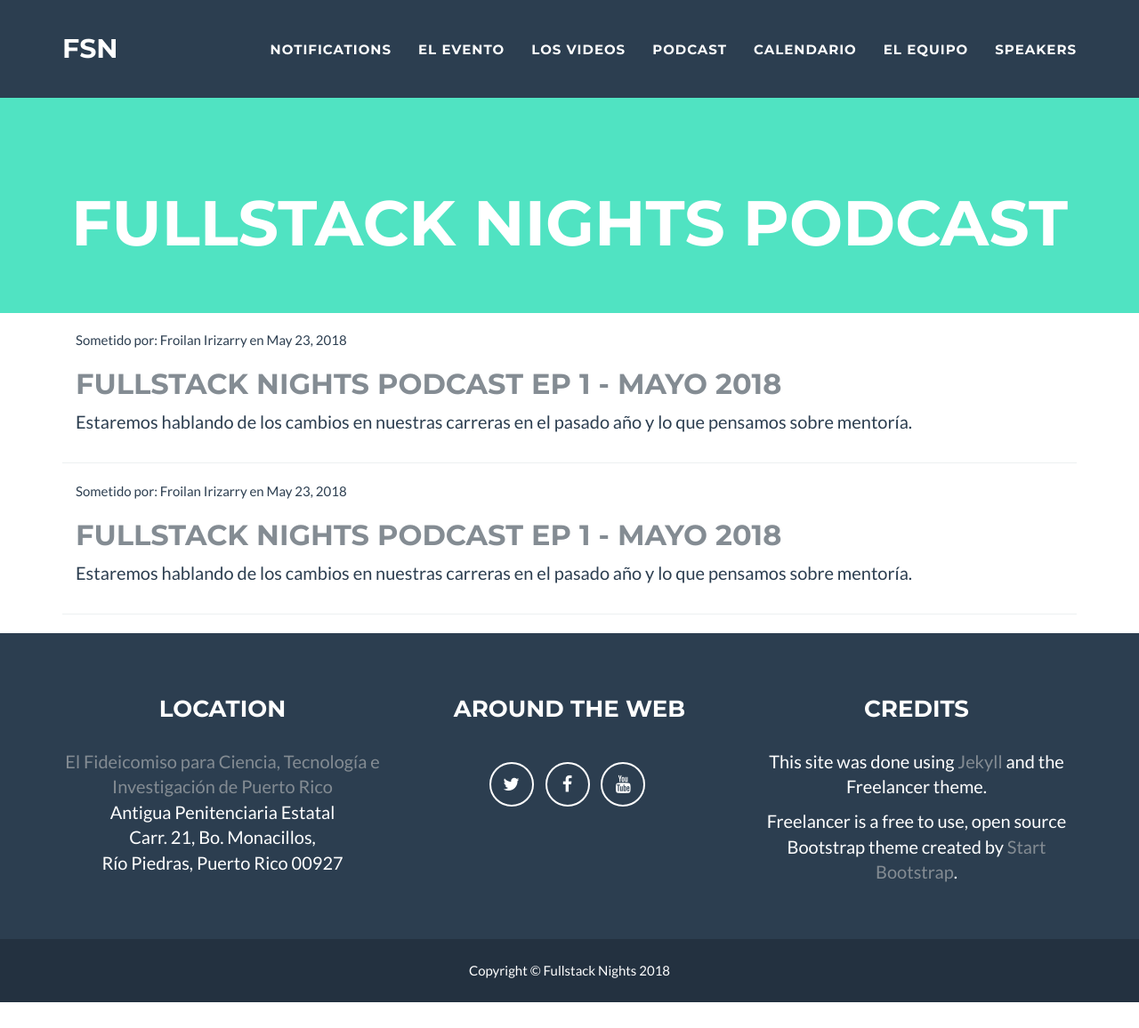
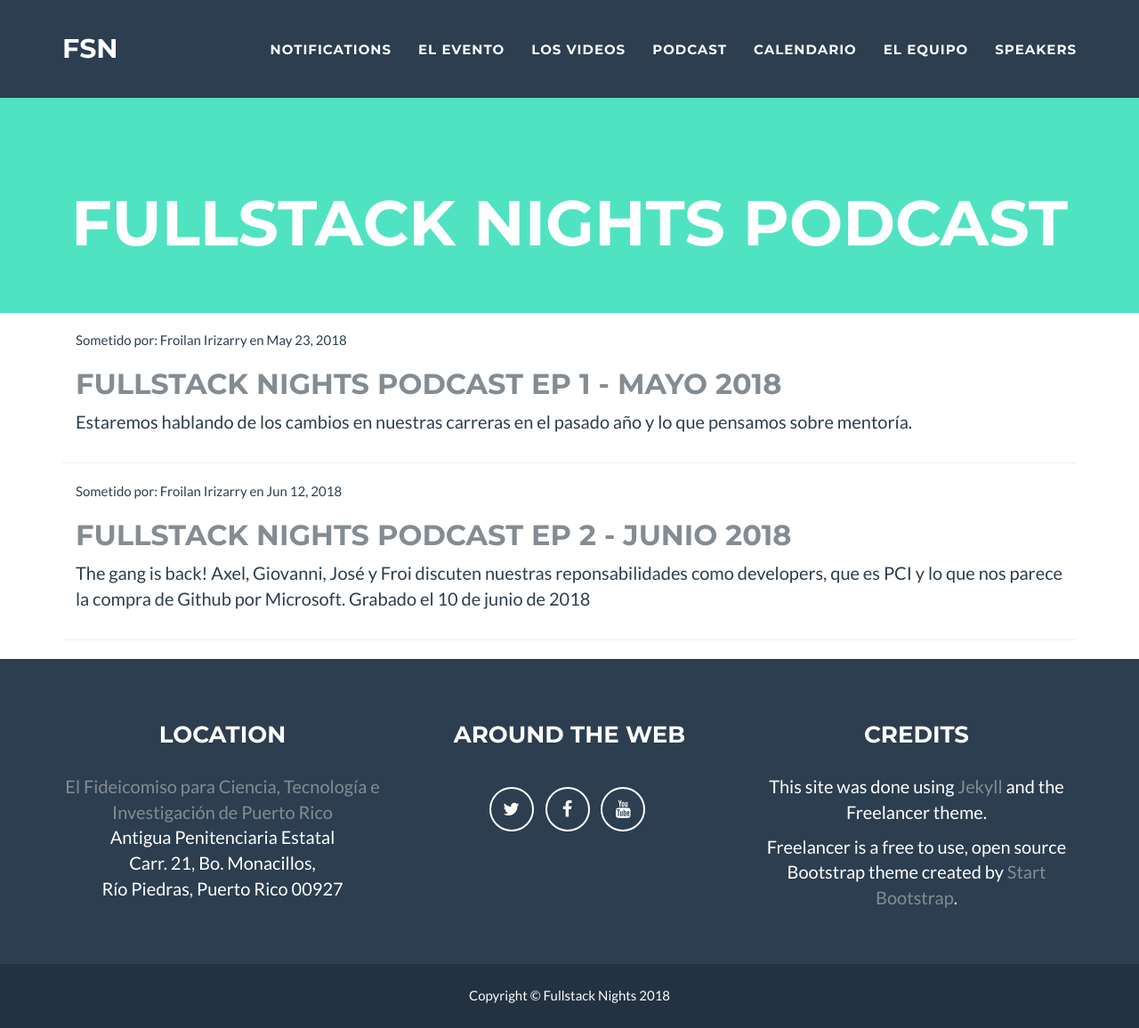
Before and after one commit to fullstacknights/fullstacknights.github.io, a Jekyll site: the page built from podcast.html, in a window 1280 px wide and 1156 px high. Shown: the whole window at 89% size. Built offline with Jekyll 4.4.1, drawn with Linux system fonts in a browser that asks for light colours.

Commit message:
Finishing up episode 2 show notes.

```diff
--- /dev/null
+++ b/_podcast/2018-06-12-fullstack-nights-podcast-ep2.md
@@ -0,0 +1,50 @@
+---
+layout: post
+title: "Fullstack Nights Podcast Ep 2 - Junio 2018"
+date: 2018-06-12 00:00:00 -0400
+categories: fsn podcast
+author: Froilan Irizarry
+description: The gang is back! Axel, Giovanni, José y Froi discuten nuestras reponsabilidades como developers, que es PCI y lo que nos parece la compra de Github por Microsoft. Grabado el 10 de junio de 2018
+---
+
+# Episodio 2: Responsabilidad y Seguridad
+
+En este episodio discutimos:
+
+* La compra de Github por Microsoft
+* Apple y sus productos de machine learning
+* ¿Qué resposabilidades tenemos como developers?
+* Lecciones implementando el estandard de PCI (Payment Card Industry)
+
+<iframe src="https://anchor.fm/fullstack-nights-podcast/embed/episodes/Episodio-2---Responsabilidad-y-Seguridad-e1kei4" height="102px" width="400px" frameborder="0" scrolling="no"></iframe>
+
+## Enlances
+
+* Github Blog: A bright future for GitHub - [https://blog.github.com/2018-06-04-github-microsoft/](https://blog.github.com/2018-06-04-github-microsoft/)
+* Core ML: [https://developer.apple.com/documentation/coreml](https://developer.apple.com/documentation/coreml)
+* Create ML: [https://developer.apple.com/documentation/create_ml](https://developer.apple.com/documentation/create_ml)
+* The Phoenix Project: [https://www.amazon.com/Phoenix-Project-DevOps-Helping-Business/dp/0988262592](https://www.amazon.com/Phoenix-Project-DevOps-Helping-Business/dp/0988262592)
+
+## Picks
+
+### Froi
+
+* CFA Summit 2018: [https://www.youtube.com/watch?v=MoTgvNRYLOs&list=PL65XgbSILalU3CPOpBOzBiX-31rzk8oox](https://www.youtube.com/watch?v=MoTgvNRYLOs&list=PL65XgbSILalU3CPOpBOzBiX-31rzk8oox)
+* Hyperledger: [https://www.hyperledger.org/](https://www.hyperledger.org/)
+* Bracket Pair Colorizer: [https://marketplace.visualstudio.com/items?itemName=CoenraadS.bracket-pair-colorizer#review-details](https://marketplace.visualstudio.com/items?itemName=CoenraadS.bracket-pair-colorizer#review-details)
+
+### Axel
+
+* AWAIR (Temperature and Air Monitor): [https://getawair.com/](https://getawair.com/)
+
+### José
+
+* GitHub Issues Chooser: [https://github.com/jpadilla/pyjwt/issues/new/choose](https://github.com/jpadilla/pyjwt/issues/new/choose)
+* Python Black: [https://github.com/ambv/black](https://github.com/ambv/black)
+
+### Giovanni
+
+* The Indicator from Planet Money: [https://www.npr.org/sections/money/567724614/the-indicator](https://www.npr.org/sections/money/567724614/the-indicator)
+* ReviewMeta: [https://reviewmeta.com](https://reviewmeta.com)
+* Design Mistakes in Node by Ryan Dahl @ JSConf EU 2018: [https://www.youtube.com/watch?v=M3BM9TB-8yA](https://www.youtube.com/watch?v=M3BM9TB-8yA)
+* Deno: [https://github.com/ry/deno](https://github.com/ry/deno)
--- a/_podcast/2019-05-23-fullstack-nights-podcast-ep2.md
+++ /dev/null
@@ -1,29 +0,0 @@
----
-layout: post
-title: "Fullstack Nights Podcast Ep 1 - Mayo 2018"
-date: 2018-05-23 00:00:00 -0400
-categories: fsn podcast
-author: Froilan Irizarry
-description: Estaremos hablando de los cambios en nuestras carreras en el pasado año y lo que pensamos sobre mentoría.
----
-
-# Nuestro episodio alpha
-
-Estaremos hablando de los cambios en nuestras carreras en el pasado año y lo que pensamos sobre mentoría.
-
-<iframe src="https://anchor.fm/fullstack-nights-podcast/embed/episodes/Fullstack-Nights-Podcast---Episode-1-e1h4c1" height="102px" width="400px" frameborder="0" scrolling="no"></iframe>
-
-## Contactarnos por Twitter
-
-* FSN - [@fullstacknights](https://twitter.com/fullstacknights)
-* Froi - [@skfroi](https://twitter.com/skfroi)
-* Axel - [@arivera](https://twitter.com/arivera)
-
-## Picks:
-
-* Fullstack Nights - [fullstacknights.com ](https://fullstacknights.com)
-* Code.gov - [code.gov](https://code.gov)
-* Code.gov Github - [github.com/gsa/code-gov ](https://github.com/gsa/code-gov)
-* Code for Orlando - [www.codefororlando.com/ ](http://www.codefororlando.com/)
-* Street Art Orlando iOS - [github.com/cforlando/street-art-orlando-ios ](https://github.com/cforlando/street-art-orlando-ios)
-* Street Art Orlando Backend - [github.com/cforlando/street-art-orlando-api](https://github.com/cforlando/street-art-orlando-api)
```
Also changed, not shown: podcast.html (line endings or trailing spaces).
